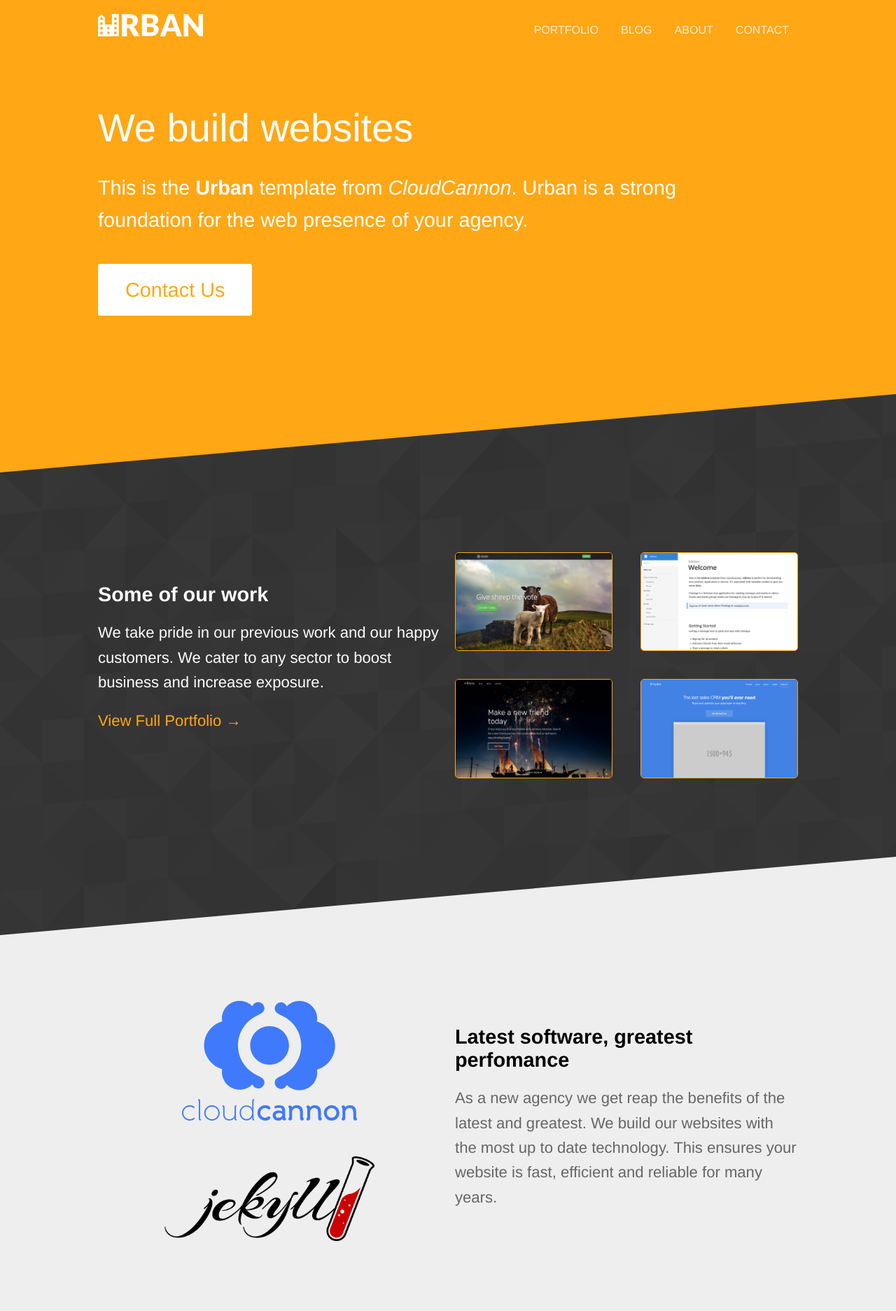
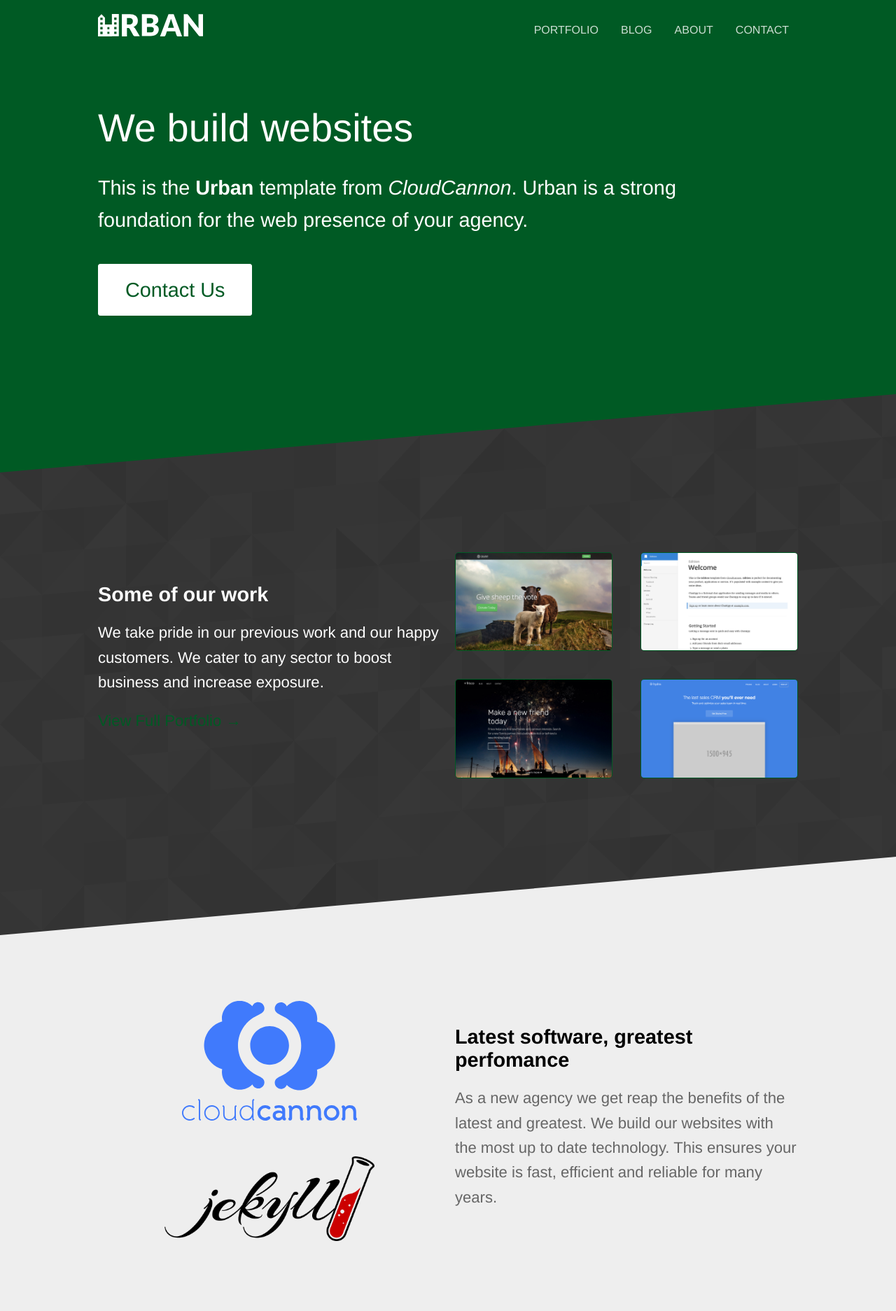
Before and after one commit to mCognitoLabs/mcognito.com, a Jekyll site: the page built from index.html, in a window 1280 px wide. Shown: the top 1873 px of the page at 70% size. Built offline with Jekyll 4.4.1, drawn with Linux system fonts in a browser that asks for light colours.

Commit message:
Update screen.scss

```diff
--- a/css/screen.scss
+++ b/css/screen.scss
@@ -4,9 +4,9 @@
 $pattern: "{{ site.baseurl }}/images/pattern.png";
 $screenshot-buttons: "{{ site.baseurl }}/images/screenshot-buttons.svg";
 
-$brand-color: #FFA715;
+$brand-color: #005a24;
 $html-background-color: #222;
-$secondary-brand-color: #FFC461;
+$secondary-brand-color: #00A643;
 $middle-gradient-color: mix($brand-color, $secondary-brand-color, 95%);
 
 // Breakpoints
```
